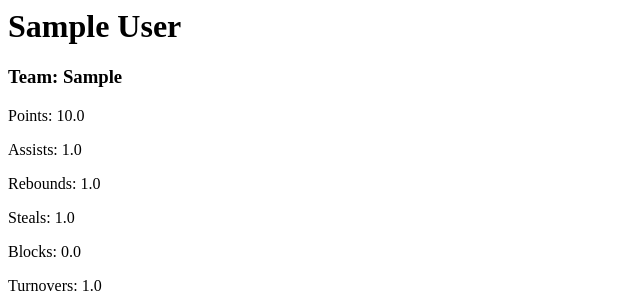
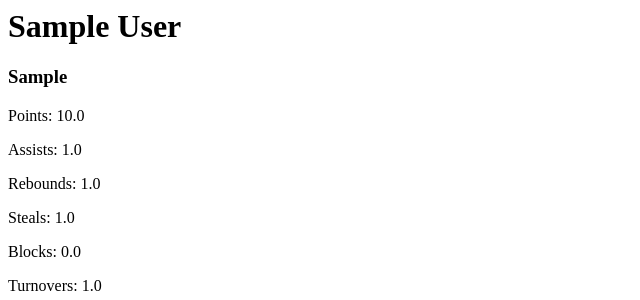
Before and after one commit to garciaryan/nba-data, a Django app: page / in a window 1280 px wide. Shown: the top 300 px of the page, without its empty margins (0-640 px from the left). Run offline with Django 3.2, Linux system fonts and the light colour scheme; tables that the repository leaves empty hold one stand-in row (values such as "Sample post").

```diff
--- a/nba_data/my_app/models.py
+++ b/nba_data/my_app/models.py
@@ -21,4 +21,5 @@ class Player(models.Model):
 
     def __str__(self):
         name = [self.first_name, self.last_name]
-        return ' '.join(name)
+        team = self.team
+        return ' '.join(name) + '--' + team
--- a/nba_data/my_app/templates/player_list.html
+++ b/nba_data/my_app/templates/player_list.html
@@ -6,7 +6,7 @@
     {% for player in players %}
         <div>
           <h1>{{ player.first_name }} {{player.last_name }}</h1>
-          <h3>Team: {{ player.team }}</h3>
+          <h3>{{ player.team }}</h3>
           <p>Points: {{ player.points }}</p>
           <p>Assists: {{ player.assists }}</p>
           <p>Rebounds: {{ player.rebounds }}</p>
```
